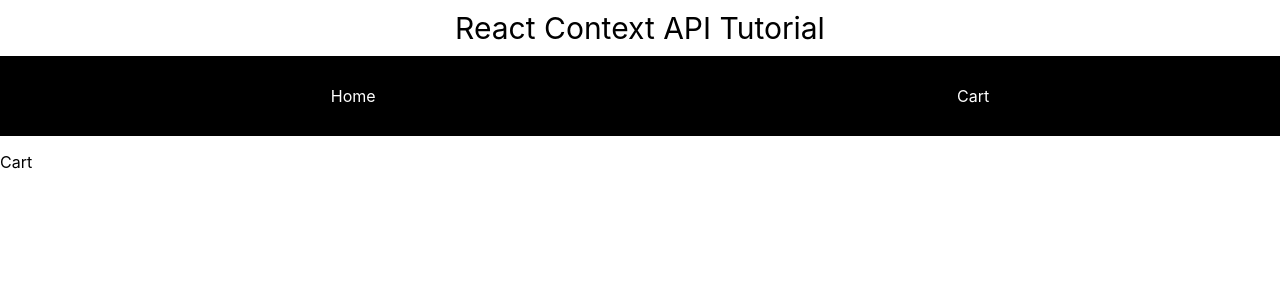
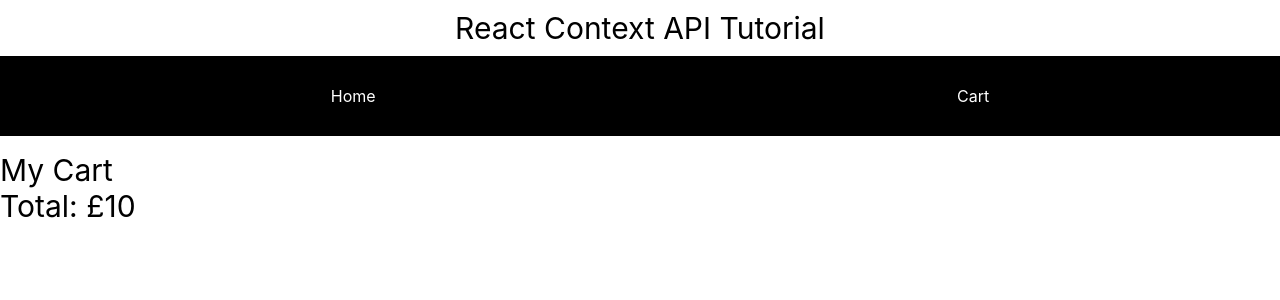
Before and after one commit to Abidi-S/context-api-tutorial, a React (Create React App) app: page /cart in a window 1280 px wide. Shown: the top 300 px of the page. Built offline with nearby package versions, Linux system fonts and the light colour scheme.

Commit message:
cart UI completed, state management pending

```diff
--- a/src/components/Cart.js
+++ b/src/components/Cart.js
@@ -1,7 +1,14 @@
 import React from "react";
 
 const Cart = () => {
-  return <div>Cart</div>;
+  return (
+    <div>
+      <span style={{ fontSize: 30 }}>My Cart</span>
+      <br />
+      <span style={{ fontSize: 30 }}>Total: £10</span>
+      <div className="productContainer">{}</div>
+    </div>
+  );
 };
 
 export default Cart;
--- a/src/components/Home.js
+++ b/src/components/Home.js
@@ -1,6 +1,8 @@
 import React, { useState } from "react";
 import { faker } from "@faker-js/faker";
 import SingleProduct from "./SingleProduct";
+
+faker.seed(111);
 
 const Home = () => {
   const productsArray = [...Array(20)].map(() => ({
@@ -8,6 +10,8 @@ const Home = () => {
     name: faker.commerce.productName(),
     price: faker.commerce.price(),
     image: faker.image.food(),
+
+    // image: faker.image.food(true),
   }));
 
   const [products] = useState(productsArray);
```
